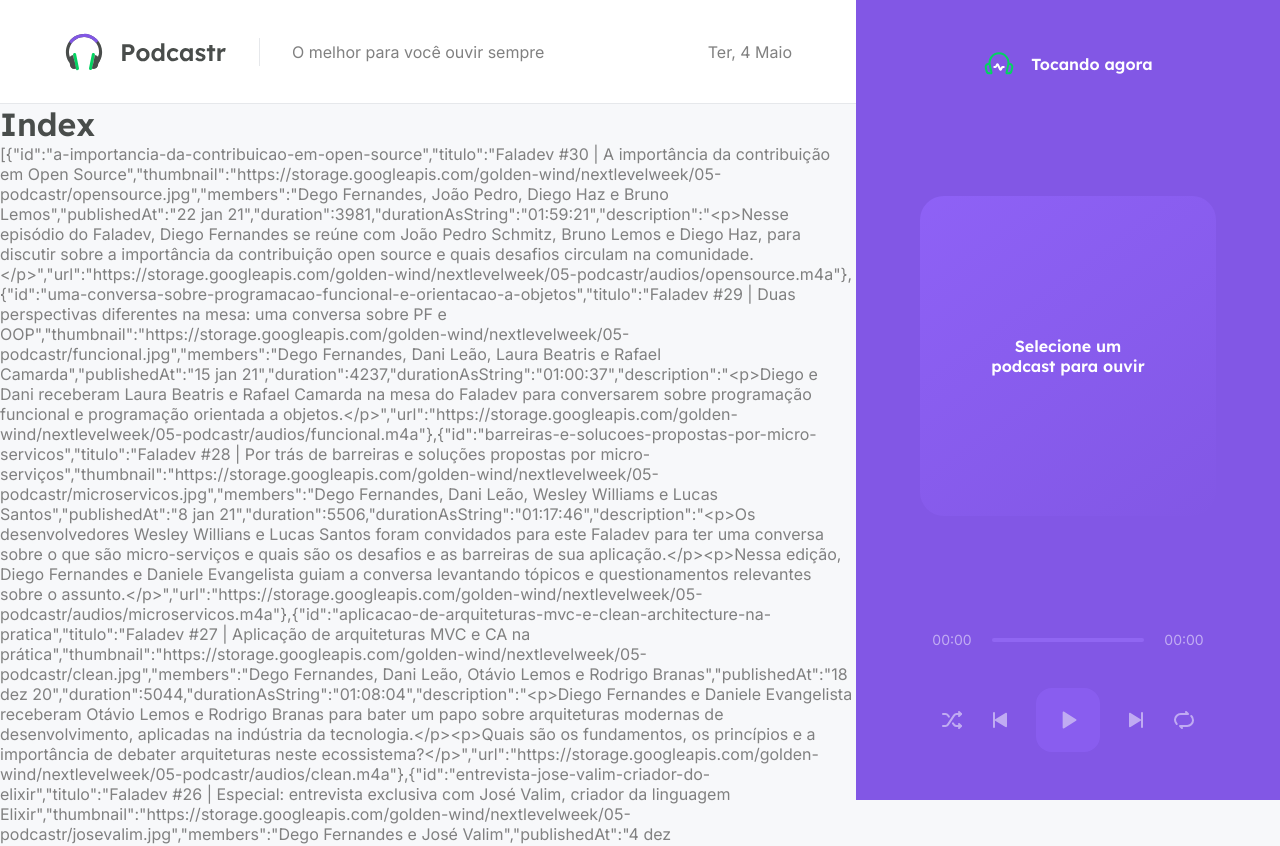
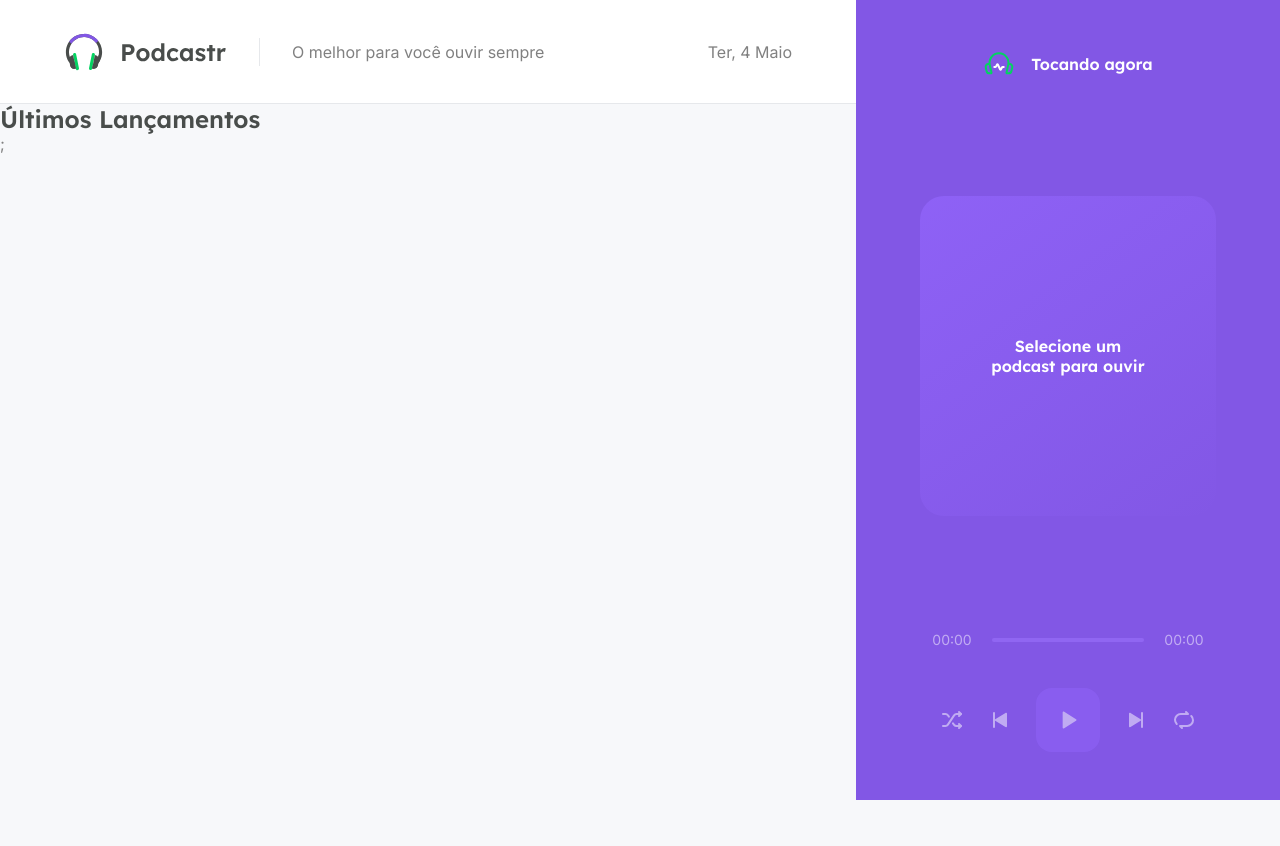
Before and after one commit to simonelopess/podcastr, a Next.js app: page / in a window 1280 px wide. Shown: the top 846 px of the page. After the commit the page ends 800 px from the top, so only its background shows below. Built offline with nearby package versions, Linux system fonts and the light colour scheme; data requests are answered from the project's data file.

Commit message:
separação do objeto em ultimos episodios e demais episódios

```diff
--- a/src/pages/index.tsx
+++ b/src/pages/index.tsx
@@ -2,8 +2,11 @@ import { GetStaticProps } from 'next';
 import { format, parseISO} from 'date-fns';
 import ptBR from 'date-fns/locale/pt-BR';
 
+import { convertDurationToTimeString } from '../utils/convertDurationToTimeString';
 import { api } from '../services/api';
-import { convertDurationToTimeString } from '../utils/convertDurationToTimeString';
+
+import styles from './home.module.scss';
+
 
 type Episode = {
   id: string;
@@ -17,15 +20,19 @@ type Episode = {
   publishedAt: string;
 }
 type HomeProps = {
-  episodes: Array<Episode>
+  latestEpisodes: Array<Episode>,
+  allEpisodes: Array<Episode>
 }
 
-export default function Home(props: HomeProps) {
+export default function Home({latestEpisodes, allEpisodes }: HomeProps) {
 
  return (
-    <div>
-      <h1>Index</h1>
-      <p>{JSON.stringify(props.episodes)}</p>
+    <div className={styles.homepage}>
+      <section className={styles.latestEpisodes}>
+        <h2>Últimos Lançamentos</h2>
+        <ul></ul>
+      </section>
+      <section className={styles.allEpisodes}></section>
     </div>
   )
 }
@@ -52,10 +59,15 @@ export const getStaticProps: GetStaticProps = async () =>{
       description: episode.description,
       url: episode.file.url
     }
-  })
+  });
+
+  const latestEpisodes = episodes.slice(0,2);
+  const allEpisodes = episodes.slice(2, episodes.length);
+
   return {
     props: {
-      episodes: episodes,
+      latestEpisodes,
+      allEpisodes
     },
     revalidate: 60 * 60 * 8, //segundos, minutos, horas - a cada 8 horas
   }
```
Also changed, not shown: src/pages/home.module.scss (added).
